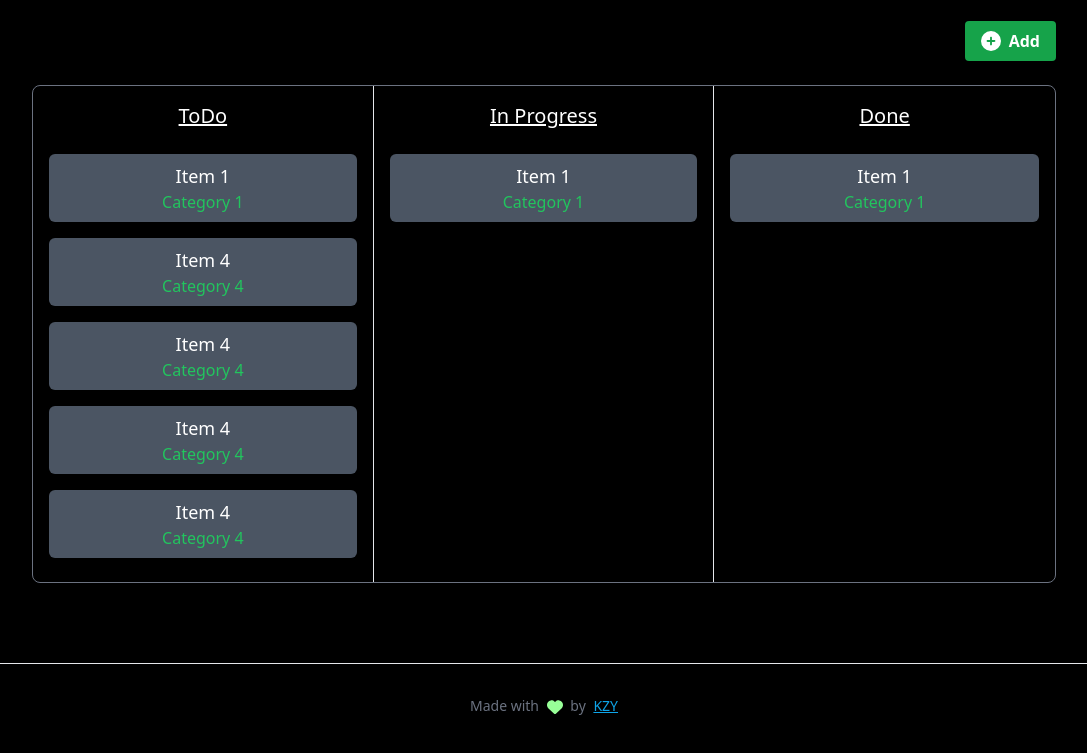
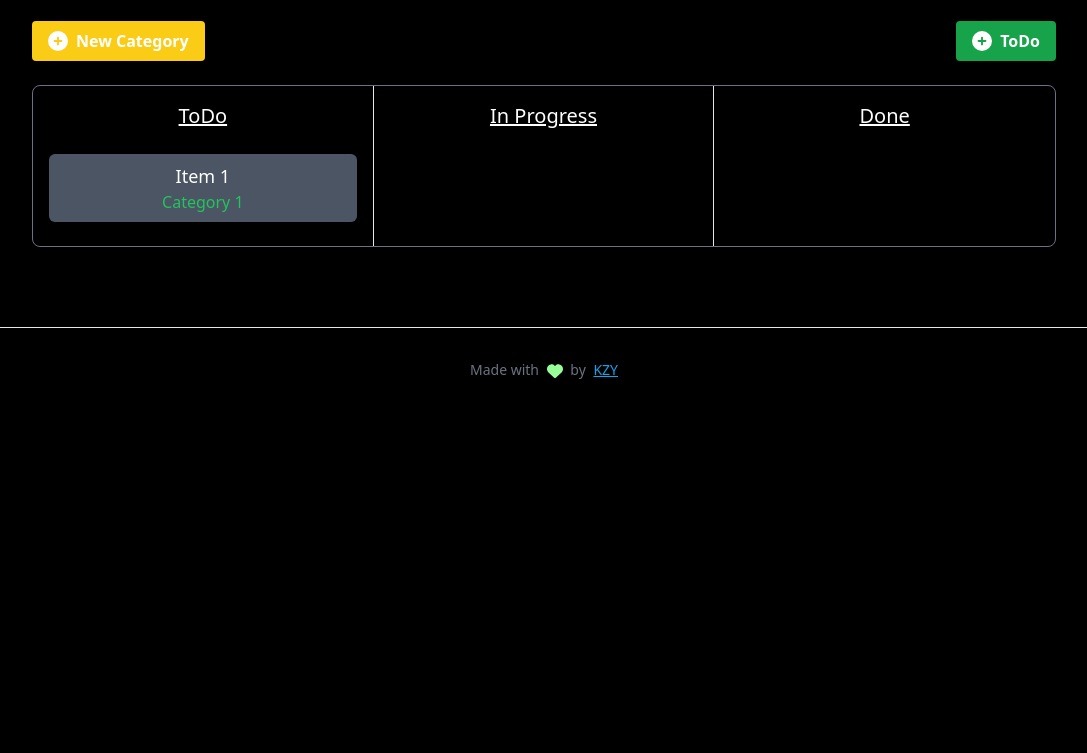
Before and after one commit to KaungZayY/ToDoList, a plain HTML site: page index.html in a window 1280 px wide. Shown: the part 67-820 px from the top of the page, without its empty margins (96-1183 px from the left). Drawn offline with nearby package versions, Linux system fonts and the light colour scheme.

Commit message:
ToDo & Category buttons

```diff
--- a/index.html
+++ b/index.html
@@ -6,6 +6,9 @@
     <title>ToDoList</title>
     <script defer src="https://cdn.jsdelivr.net/npm/alpinejs@3.x.x/dist/cdn.min.js"></script>
     <script src="https://cdn.tailwindcss.com"></script>
+    <style>
+        [x-cloak] { display: none !important; }
+    </style>
 </head>
 <body class="bg-black text-white w-full h-auto">
     <div class="text-white font-sans sm:px-12 md:px-16 lg:px-32">
@@ -13,13 +16,62 @@
             To Do List
         </p>
 
-        <div class="flex flex-row justify-end mt-6 mb-6 mr-3 sm:mr-0">
-            <button class="flex items-center justify-center bg-green-600 text-white font-bold py-2 px-4 rounded focus:outline-none focus:ring focus:border-blue-300 transition-all duration-300 hover:bg-green-700">
-                <svg class="w-5 h-5 mr-2" fill="#ffffff" xmlns="http://www.w3.org/2000/svg" viewBox="0 0 512 512">
-                  <path d="M256 512A256 256 0 1 0 256 0a256 256 0 1 0 0 512zM232 344V280H168c-13.3 0-24-10.7-24-24s10.7-24 24-24h64V168c0-13.3 10.7-24 24-24s24 10.7 24 24v64h64c13.3 0 24 10.7 24 24s-10.7 24-24 24H280v64c0 13.3-10.7 24-24 24s-24-10.7-24-24z"/>
-                </svg>
-                Add
-            </button>
+        <div class="flex flex-col sm:flex-row justify-between mt-6 mb-6 ml-3 mr-3 sm:mr-0 sm:ml-0">
+            <div x-data="{open:false}" class="flex flex-col items-start">
+                <button @click="open = !open" class="flex items-center justify-center bg-yellow-400 text-white font-bold py-2 px-4 rounded focus:outline-none focus:ring focus:border-blue-300 transition-all duration-300 hover:bg-yellow-500">
+                    <svg class="w-5 h-5 mr-2" fill="#ffffff" xmlns="http://www.w3.org/2000/svg" viewBox="0 0 512 512">
+                        <path d="M256 512A256 256 0 1 0 256 0a256 256 0 1 0 0 512zM232 344V280H168c-13.3 0-24-10.7-24-24s10.7-24 24-24h64V168c0-13.3 10.7-24 24-24s24 10.7 24 24v64h64c13.3 0 24 10.7 24 24s-10.7 24-24 24H280v64c0 13.3-10.7 24-24 24s-24-10.7-24-24z"/>
+                    </svg>
+                    New Category
+                </button>
+                <div x-show="open" x-cloak x-transition class="sm:mt-3 flex flex-col items-center justify-center border rounded-md mb-3">
+                    <div class="flex flex-row items-center mt-3 ml-2 mr-2">
+                        <label for="category" class="mr-2 text-base font-medium">Category :</label>
+                        <input id="category" name="category" type="text" class="w-48 py-1 px-2 border border-gray-300 rounded-md focus:ring focus:ring-blue-200 focus:border-blue-300 text-black">
+                    </div>
+                    <div class="mt-3 flex flex-row ml-2 mr-2 mb-3">
+                        <button class="flex items-center mr-2 justify-center bg-gray-400 text-white font-bold py-2 px-4 rounded focus:outline-none focus:ring focus:border-blue-300 transition-all duration-300 hover:bg-gray-500">
+                            Cancel
+                        </button>
+                        <button class="flex items-center ml-2 justify-center bg-blue-400 text-white font-bold py-2 px-4 rounded focus:outline-none focus:ring focus:border-blue-300 transition-all duration-300 hover:bg-blue-500">
+                            Add
+                        </button>
+                    </div>
+                </div>
+
+            </div>
+
+            <div x-data="{open:false}" class="flex flex-col items-start sm:items-end">
+                <button @click="open = !open" class="flex items-center justify-center bg-green-600 text-white font-bold py-2 px-4 rounded focus:outline-none focus:ring focus:border-blue-300 transition-all duration-300 hover:bg-green-700">
+                    <svg class="w-5 h-5 mr-2" fill="#ffffff" xmlns="http://www.w3.org/2000/svg" viewBox="0 0 512 512">
+                      <path d="M256 512A256 256 0 1 0 256 0a256 256 0 1 0 0 512zM232 344V280H168c-13.3 0-24-10.7-24-24s10.7-24 24-24h64V168c0-13.3 10.7-24 24-24s24 10.7 24 24v64h64c13.3 0 24 10.7 24 24s-10.7 24-24 24H280v64c0 13.3-10.7 24-24 24s-24-10.7-24-24z"/>
+                    </svg>
+                    ToDo
+                </button>
+                <div x-show="open" x-cloak x-transition class="sm:mt-3 flex flex-col items-center justify-center border rounded-md mb-3">
+                    <div class="flex flex-row items-center mt-3 ml-2 mr-2">
+                        <label for="category" class="mr-2 ml-6 text-base font-medium">To Do :</label>
+                        <input id="category" name="category" type="text" class="w-48 py-1 px-2 border border-gray-300 rounded-md focus:ring focus:ring-blue-200 focus:border-blue-300 text-black">
+                    </div>
+                    <div class="flex flex-row items-center mt-3 ml-2 mr-2">
+                        <label for="category" class="mr-2 text-base font-medium">Category :</label>
+                        <select id="category" name="category" class="w-48 py-1 px-2 border border-gray-300 rounded-md focus:ring focus:ring-blue-200 focus:border-blue-300 text-black">
+                            <option value="">-- SELECT ONE --</option>
+                            <option value="option1">Home Work</option>
+                            <option value="option2">Coding</option>
+                            <option value="option3">Job</option>
+                        </select>
+                    </div>
+                    <div class="mt-3 flex flex-row ml-2 mr-2 mb-3">
+                        <button class="flex items-center mr-2 justify-center bg-gray-400 text-white font-bold py-2 px-4 rounded focus:outline-none focus:ring focus:border-blue-300 transition-all duration-300 hover:bg-gray-500">
+                            Cancel
+                        </button>
+                        <button class="flex items-center ml-2 justify-center bg-blue-400 text-white font-bold py-2 px-4 rounded focus:outline-none focus:ring focus:border-blue-300 transition-all duration-300 hover:bg-blue-500">
+                            Add
+                        </button>
+                    </div>
+                </div>
+            </div>
         </div>
 
         <div class="flex flex-col w-full sm:flex-row sm:flex-nowrap text-center overflow-x-auto border border-gray-500 rounded-lg">
@@ -29,36 +81,15 @@
                     <p class="text-base sm:text-lg">Item 1</p>
                     <p class="text-sm sm:text-base text-green-500">Category 1</p>
                 </div>
-                <div class="bg-gray-600 ml-6 mr-6 sm:ml-4 sm:mr-4 rounded-md py-2 mt-4 mb-4">
-                    <p class="text-base sm:text-lg">Item 4</p>
-                    <p class="text-sm sm:text-base text-green-500">Category 4</p>
-                </div>
-                <div class="bg-gray-600 ml-6 mr-6 sm:ml-4 sm:mr-4 rounded-md py-2 mt-4 mb-4">
-                    <p class="text-base sm:text-lg">Item 4</p>
-                    <p class="text-sm sm:text-base text-green-500">Category 4</p>
-                </div>
-                <div class="bg-gray-600 ml-6 mr-6 sm:ml-4 sm:mr-4 rounded-md py-2 mt-4 mb-4">
-                    <p class="text-base sm:text-lg">Item 4</p>
-                    <p class="text-sm sm:text-base text-green-500">Category 4</p>
-                </div>
-                <div class="bg-gray-600 ml-6 mr-6 sm:ml-4 sm:mr-4 rounded-md py-2 mt-4 mb-4">
-                    <p class="text-base sm:text-lg">Item 4</p>
-                    <p class="text-sm sm:text-base text-green-500">Category 4</p>
-                </div>
+
             </div>
             <div class="sm:w-80 lg:w-1/3 sm:flex-shrink-0 sm:border-r py-2">
                 <h1 class="mb-2 py-2 text-xl underline">In Progress</h1>
-                <div class="bg-gray-600 ml-6 mr-6 sm:ml-4 sm:mr-4 rounded-md py-2 mt-4 mb-4">
-                    <p class="text-base sm:text-lg">Item 1</p>
-                    <p class="text-sm sm:text-base text-green-500">Category 1</p>
-                </div>
+
             </div>
             <div class="sm:w-80 lg:w-1/3 sm:flex-shrink-0 py-2">
                 <h1 class="mb-2 py-2 text-xl underline">Done</h1>
-                <div class="bg-gray-600 ml-6 mr-6 sm:ml-4 sm:mr-4 rounded-md py-2 mt-4 mb-4">
-                    <p class="text-base sm:text-lg">Item 1</p>
-                    <p class="text-sm sm:text-base text-green-500">Category 1</p>
-                </div>
+
             </div>
         </div>
 
```
